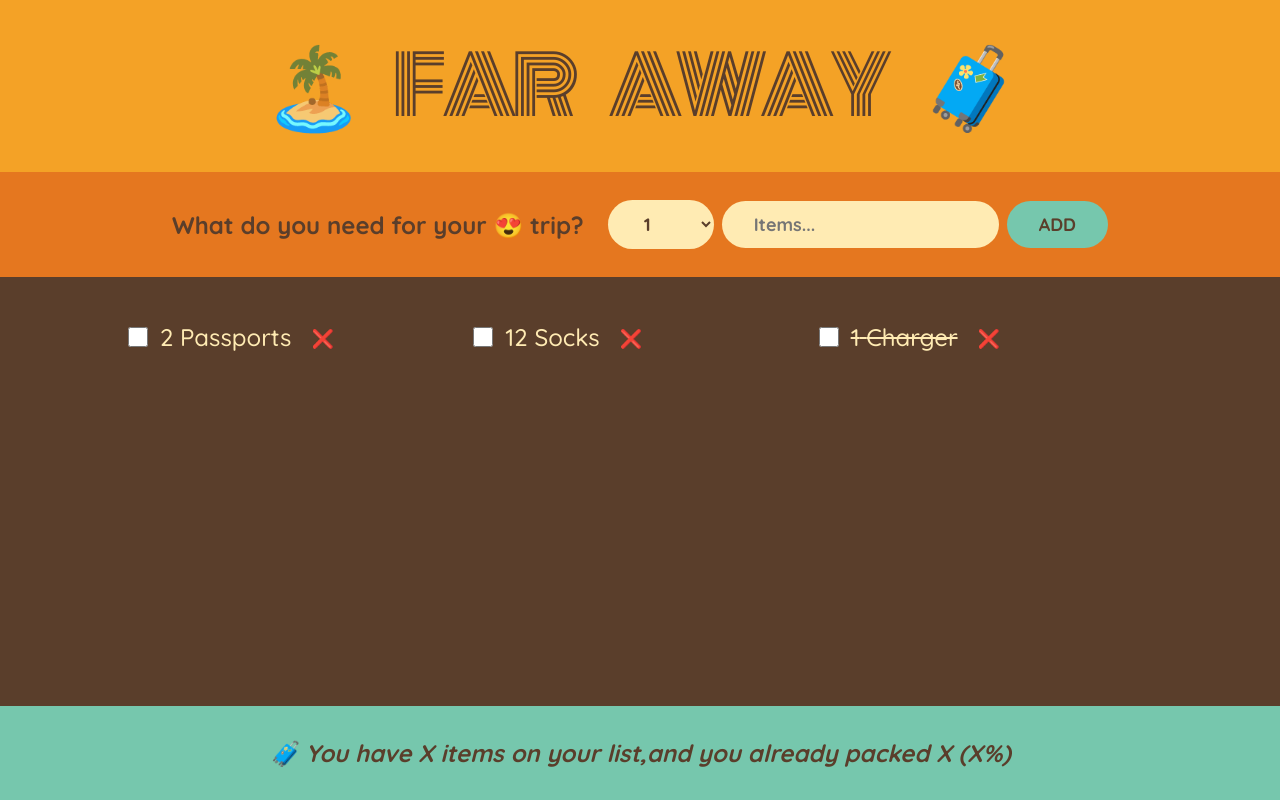
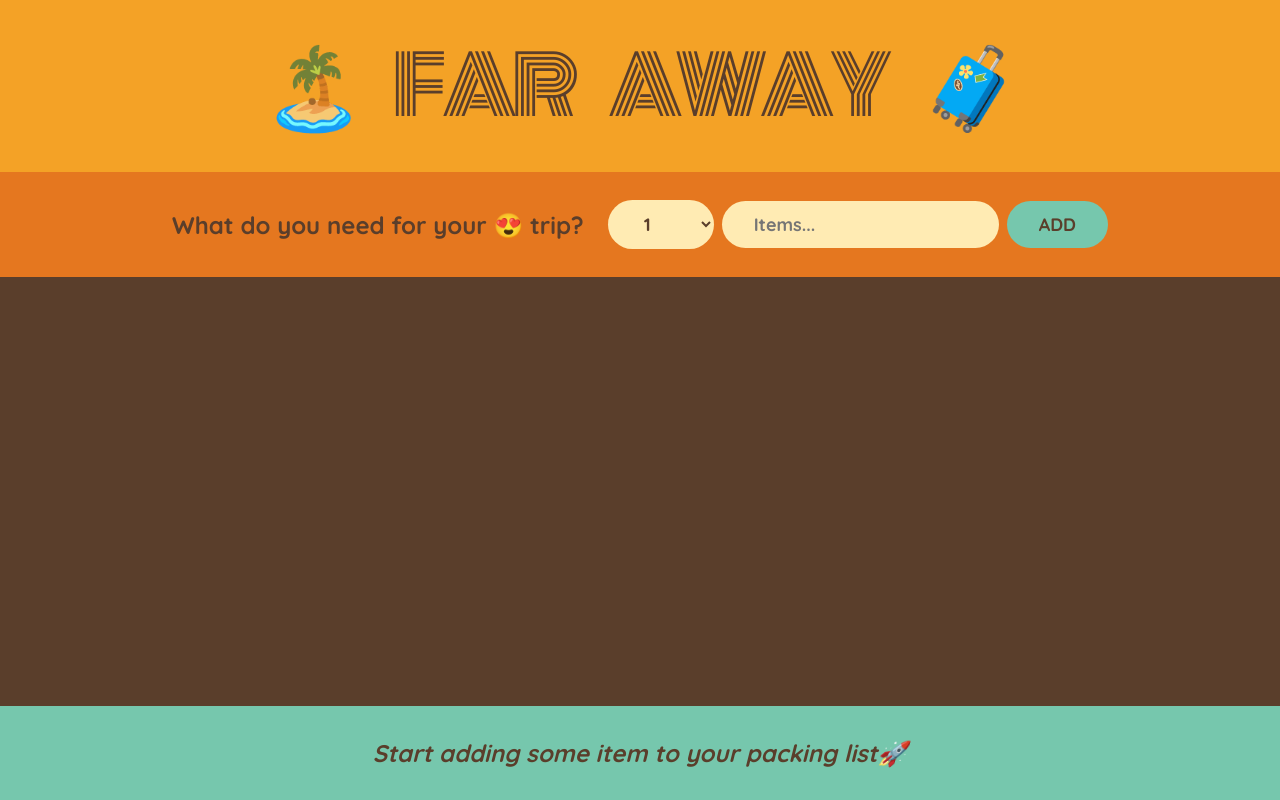
Before and after one commit to amanRT/travel-list, a React (Create React App) app: page / in a window 1280 px wide. Built offline with nearby package versions, Linux system fonts and the light colour scheme.

Commit message:
7-07-2023

```diff
--- a/src/App.js
+++ b/src/App.js
@@ -6,7 +6,7 @@ const initialItems = [
   { id: 3, description: "Charger", quantity: 1, packed: true },
 ];
 export default function App() {
-  const [items, setItems] = useState(initialItems);
+  const [items, setItems] = useState([]);
   function handelAddItems(item) {
     setItems((items) => [...items, item]);
   }
@@ -29,7 +29,7 @@ export default function App() {
         onDeleteItem={handelDeleteItem}
         onToggleItem={handelToggleItem}
       />
-      <Stats />
+      <Stats items={items} />
     </div>
   );
 }
@@ -114,10 +114,25 @@ function Item({ item, onDeleteItem, onToggleItem }) {
   );
 }
 
-function Stats() {
+function Stats({ items }) {
+  if (!items.length) {
+    return (
+      <footer className="stats">
+        <em>Start adding some item to your packing list🚀</em>
+      </footer>
+    );
+  }
+  const numItems = items.length;
+  const packedLength = items.filter((item) => item.packed).length;
+  const percentage = Math.round((packedLength / numItems) * 100);
   return (
     <footer className="stats">
-      <em>🧳 You have X items on your list,and you already packed X (X%)</em>
+      <em>
+        {percentage === 100
+          ? "You got everything, Ready to go ✈️"
+          : ` 🧳 You have ${numItems} items on your list,and you already packed
+        ${packedLength} (${percentage}%)`}
+      </em>
     </footer>
   );
 }
```
